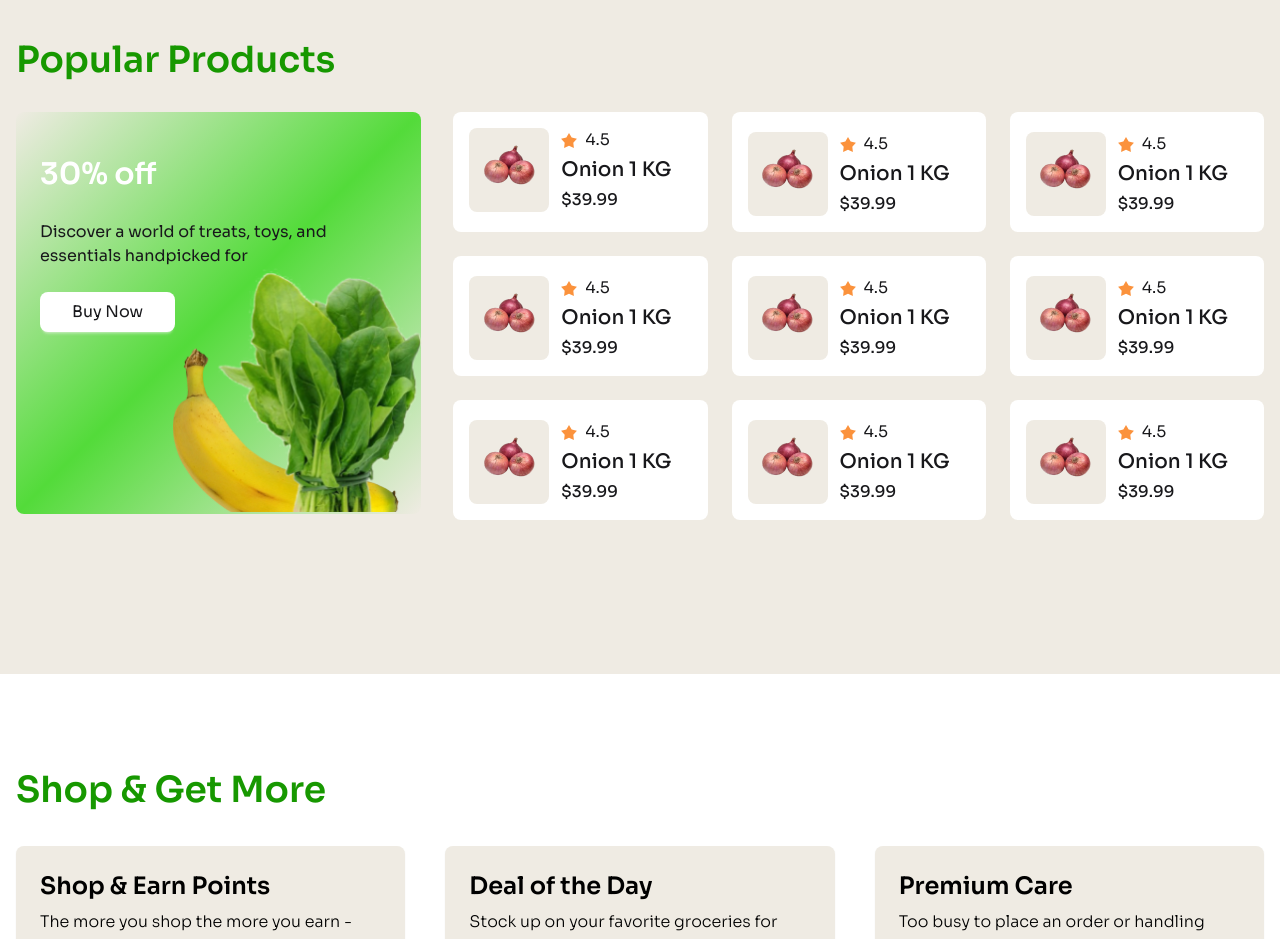
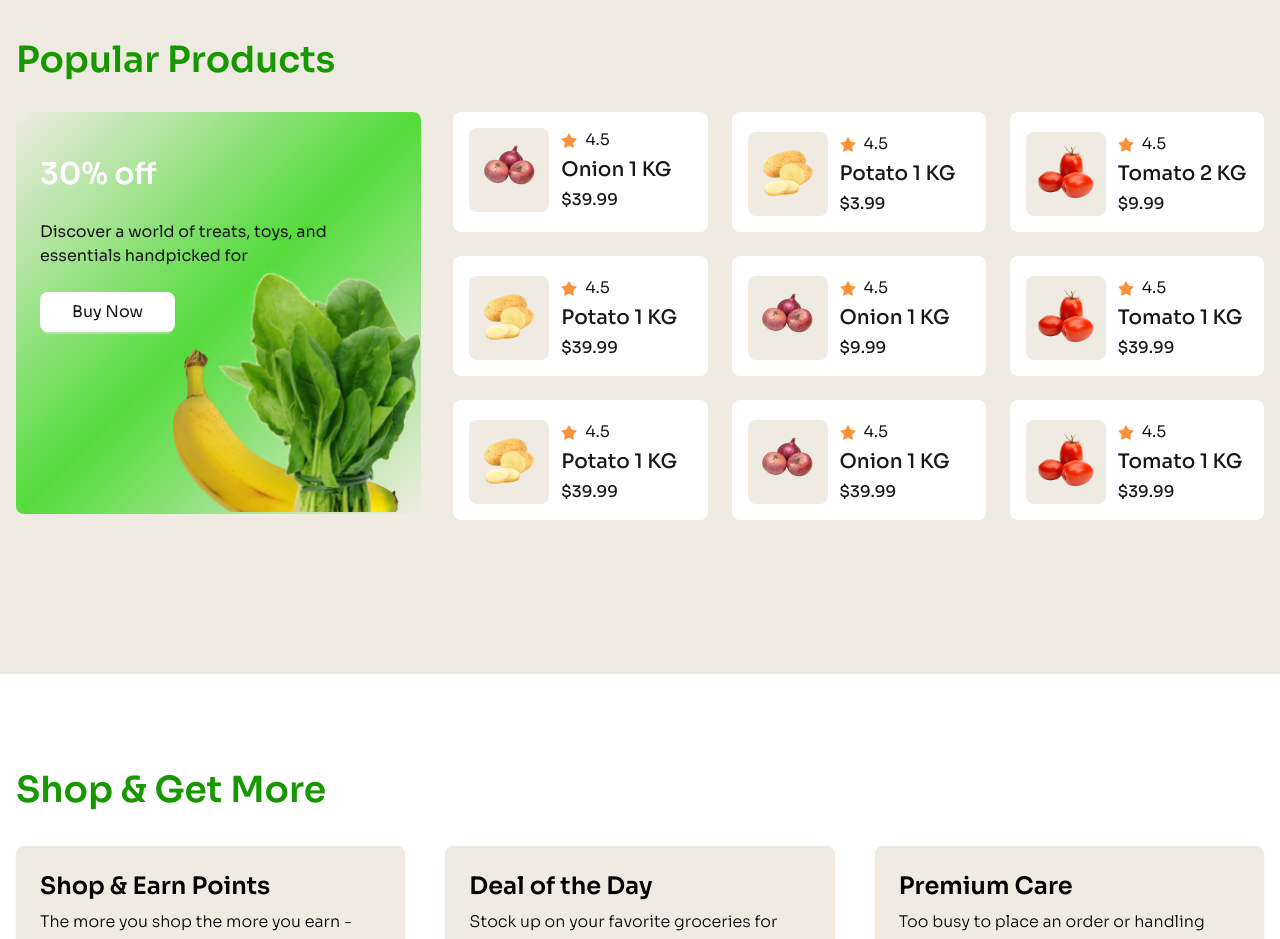
Before and after one commit to ashraful-shuvon/natures-platter-tailwind, a plain HTML site: page index.html in a window 1280 px wide. Shown: the part 1920-2859 px from the top of the page. Drawn offline with nearby package versions, Linux system fonts and the light colour scheme.

Commit message:
Final project completed

```diff
--- a/index.html
+++ b/index.html
@@ -215,7 +215,7 @@
                         <div class="bg-white rounded-lg hover:translate-y-1 hover:duration-300">
                             <div class="p-3 lg:p-4 rounded-lg flex gap-3 lg:pt-5">
                                 <div class="bg-[#EFEBE3] rounded-lg w-14 lg:w-20 flex items-center justify-center">
-                                    <img class="items-center" src="./c2-assets/onion.png" alt="">
+                                    <img class="items-center" src="./c2-assets/potato.png" alt="">
                                 </div>
                                 <div class="">
                                     <div class=" space-y-1">
@@ -227,8 +227,8 @@
                                             </div>
                                             <p class=" text-xs lg:text-base font-normal">4.5</p>
                                         </div>
-                                        <h5 class="text-xs lg:text-xl font-medium">Onion 1 KG</h5>
-                                        <p class="font-medium text-xs lg:text-base">$39.99</p>
+                                        <h5 class="text-xs lg:text-xl font-medium">Potato 1 KG</h5>
+                                        <p class="font-medium text-xs lg:text-base">$3.99</p>
                                     </div>
                                 </div>
                             </div>
@@ -237,7 +237,7 @@
                         <div class="bg-white rounded-lg hover:translate-y-1 hover:duration-300">
                             <div class="p-3 lg:p-4 rounded-lg flex gap-3 lg:pt-5">
                                 <div class="bg-[#EFEBE3] rounded-lg w-14 lg:w-20 flex items-center justify-center">
-                                    <img class="items-center" src="./c2-assets/onion.png" alt="">
+                                    <img class="items-center" src="./c2-assets/tomato.png" alt="">
                                 </div>
                                 <div class="">
                                     <div class=" space-y-1">
@@ -249,8 +249,8 @@
                                             </div>
                                             <p class=" text-xs lg:text-base font-normal">4.5</p>
                                         </div>
-                                        <h5 class="text-xs lg:text-xl font-medium">Onion 1 KG</h5>
-                                        <p class="font-medium text-xs lg:text-base">$39.99</p>
+                                        <h5 class="text-xs lg:text-xl font-medium">Tomato 2 KG</h5>
+                                        <p class="font-medium text-xs lg:text-base">$9.99</p>
                                     </div>
                                 </div>
                             </div>
@@ -259,7 +259,7 @@
                         <div class="bg-white rounded-lg hover:translate-y-1 hover:duration-300">
                             <div class="p-3 lg:p-4 rounded-lg flex gap-3 lg:pt-5">
                                 <div class="bg-[#EFEBE3] rounded-lg w-14 lg:w-20 flex items-center justify-center">
-                                    <img class="items-center" src="./c2-assets/onion.png" alt="">
+                                    <img class="items-center" src="./c2-assets/potato.png" alt="">
                                 </div>
                                 <div class="">
                                     <div class=" space-y-1">
@@ -271,7 +271,7 @@
                                             </div>
                                             <p class=" text-xs lg:text-base font-normal">4.5</p>
                                         </div>
-                                        <h5 class="text-xs lg:text-xl font-medium">Onion 1 KG</h5>
+                                        <h5 class="text-xs lg:text-xl font-medium">Potato 1 KG</h5>
                                         <p class="font-medium text-xs lg:text-base">$39.99</p>
                                     </div>
                                 </div>
@@ -294,7 +294,7 @@
                                             <p class=" text-xs lg:text-base font-normal">4.5</p>
                                         </div>
                                         <h5 class="text-xs lg:text-xl font-medium">Onion 1 KG</h5>
-                                        <p class="font-medium text-xs lg:text-base">$39.99</p>
+                                        <p class="font-medium text-xs lg:text-base">$9.99</p>
                                     </div>
                                 </div>
                             </div>
@@ -303,7 +303,7 @@
                         <div class="bg-white rounded-lg hover:translate-y-1 hover:duration-300">
                             <div class="p-3 lg:p-4 rounded-lg flex gap-3 lg:pt-5">
                                 <div class="bg-[#EFEBE3] rounded-lg w-14 lg:w-20 flex items-center justify-center">
-                                    <img class="items-center" src="./c2-assets/onion.png" alt="">
+                                    <img class="items-center" src="./c2-assets/tomato.png" alt="">
                                 </div>
                                 <div class="">
                                     <div class=" space-y-1">
@@ -315,7 +315,7 @@
                                             </div>
                                             <p class=" text-xs lg:text-base font-normal">4.5</p>
                                         </div>
-                                        <h5 class="text-xs lg:text-xl font-medium">Onion 1 KG</h5>
+                                        <h5 class="text-xs lg:text-xl font-medium">Tomato 1 KG</h5>
                                         <p class="font-medium text-xs lg:text-base">$39.99</p>
                                     </div>
                                 </div>
@@ -325,7 +325,7 @@
                         <div class="bg-white rounded-lg hover:translate-y-1 hover:duration-300">
                             <div class="p-3 lg:p-4 rounded-lg flex gap-3 lg:pt-5">
                                 <div class="bg-[#EFEBE3] rounded-lg w-14 lg:w-20 flex items-center justify-center">
-                                    <img class="items-center" src="./c2-assets/onion.png" alt="">
+                                    <img class="items-center" src="./c2-assets/potato.png" alt="">
                                 </div>
                                 <div class="">
                                     <div class=" space-y-1">
@@ -337,7 +337,7 @@
                                             </div>
                                             <p class=" text-xs lg:text-base font-normal">4.5</p>
                                         </div>
-                                        <h5 class="text-xs lg:text-xl font-medium">Onion 1 KG</h5>
+                                        <h5 class="text-xs lg:text-xl font-medium">Potato 1 KG</h5>
                                         <p class="font-medium text-xs lg:text-base">$39.99</p>
                                     </div>
                                 </div>
@@ -369,7 +369,7 @@
                         <div class="bg-white rounded-lg hidden lg:block hover:translate-y-1 hover:duration-300">
                             <div class="p-3 lg:p-4 rounded-lg flex gap-3 lg:pt-5">
                                 <div class="bg-[#EFEBE3] rounded-lg w-14 lg:w-20 flex items-center justify-center">
-                                    <img class="items-center" src="./c2-assets/onion.png" alt="">
+                                    <img class="items-center" src="./c2-assets/tomato.png" alt="">
                                 </div>
                                 <div class="">
                                     <div class=" space-y-1">
@@ -381,7 +381,7 @@
                                             </div>
                                             <p class=" text-xs lg:text-base font-normal">4.5</p>
                                         </div>
-                                        <h5 class="text-xs lg:text-xl font-medium">Onion 1 KG</h5>
+                                        <h5 class="text-xs lg:text-xl font-medium">Tomato 1 KG</h5>
                                         <p class="font-medium text-xs lg:text-base">$39.99</p>
                                     </div>
                                 </div>
```
